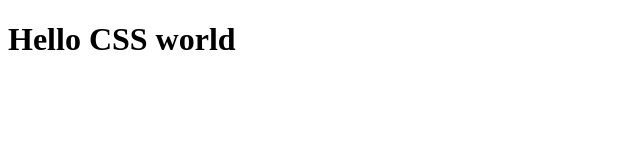
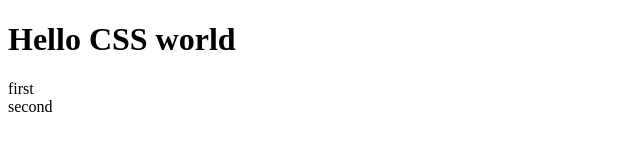
Before and after one commit to satyamok/cssCourse, a plain HTML site: page index.html in a window 1280 px wide. Shown: the full height of the page, 0-640 px from the left. Drawn offline with Linux system fonts and the light colour scheme.

Commit message:
this is second change

```diff
--- a/index.html
+++ b/index.html
@@ -8,5 +8,8 @@
 </head>
 <body>
     <h1>Hello CSS world</h1>
+
+    <div id="hello"> first</div>
+    <div class="my">second</div>
 </body>
 </html>
```
